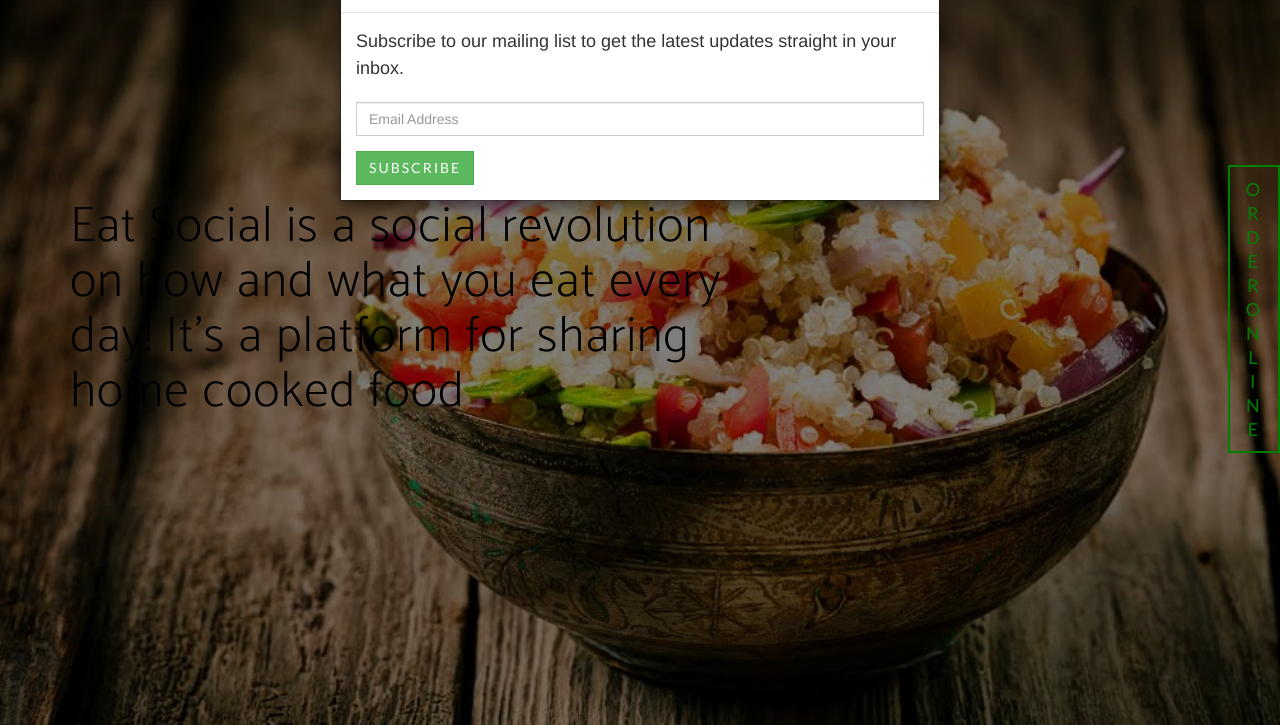
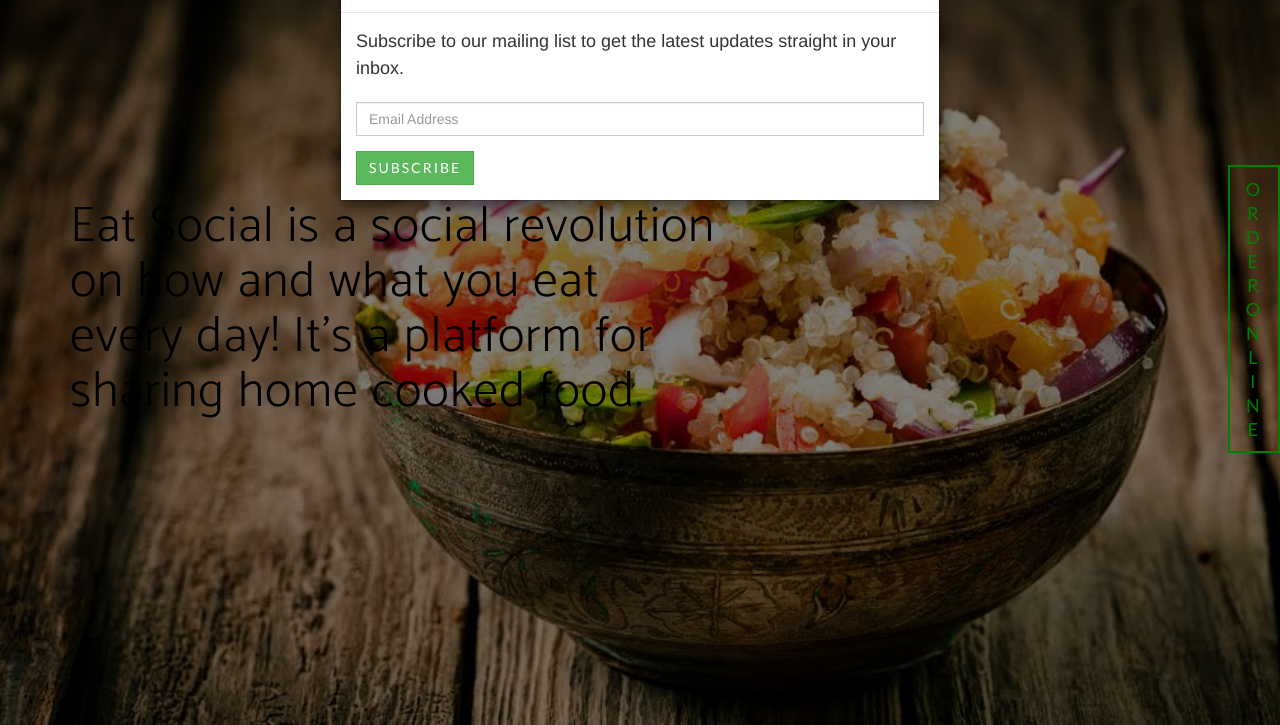
Before and after one commit to eatsocialapp/eatsocialapp.github.io, a plain HTML site: page index.html in a window 1280 px wide. Shown: the part 75-800 px from the top of the page. Drawn offline with nearby package versions, Linux system fonts and the light colour scheme; a web font is replaced by a local one.

Commit message:
increased font-weight to better view the fonts

```diff
--- a/css/home.css
+++ b/css/home.css
@@ -238,25 +238,9 @@ header {
    background-repeat: no-repeat;
    height: auto;
    background-size: cover;
-  color: white;
 
 }
-/*
-  background:
-   second possible background background: url("../img/bg.jpg");
 
-  width: 100%;
-  height: auto;
-  background-repeat:no-repeat;
-  position: relative;
-  background-size: 100%;
-  min-height: auto;
-
-
-  overflow-y: hidden;
-
-
-*/
 header .header-content {
   text-align: center;
   padding: 150px 0 50px;
--- a/index.html
+++ b/index.html
@@ -96,7 +96,7 @@
                 <div class="col-sm-7">
                     <div class="header-content">
                         <div class="header-content-inner">
-                            <h1 style="color:black;">Eat Social is a social revolution on how and what you eat every day! It's a platform for sharing home cooked food  </h1>
+                            <h1 style="color:black;font-weight: 300;">Eat Social is a social revolution on how and what you eat every day! It's a platform for sharing home cooked food.  </h1>
                         </div>
                     </div>
                 </div>
```
